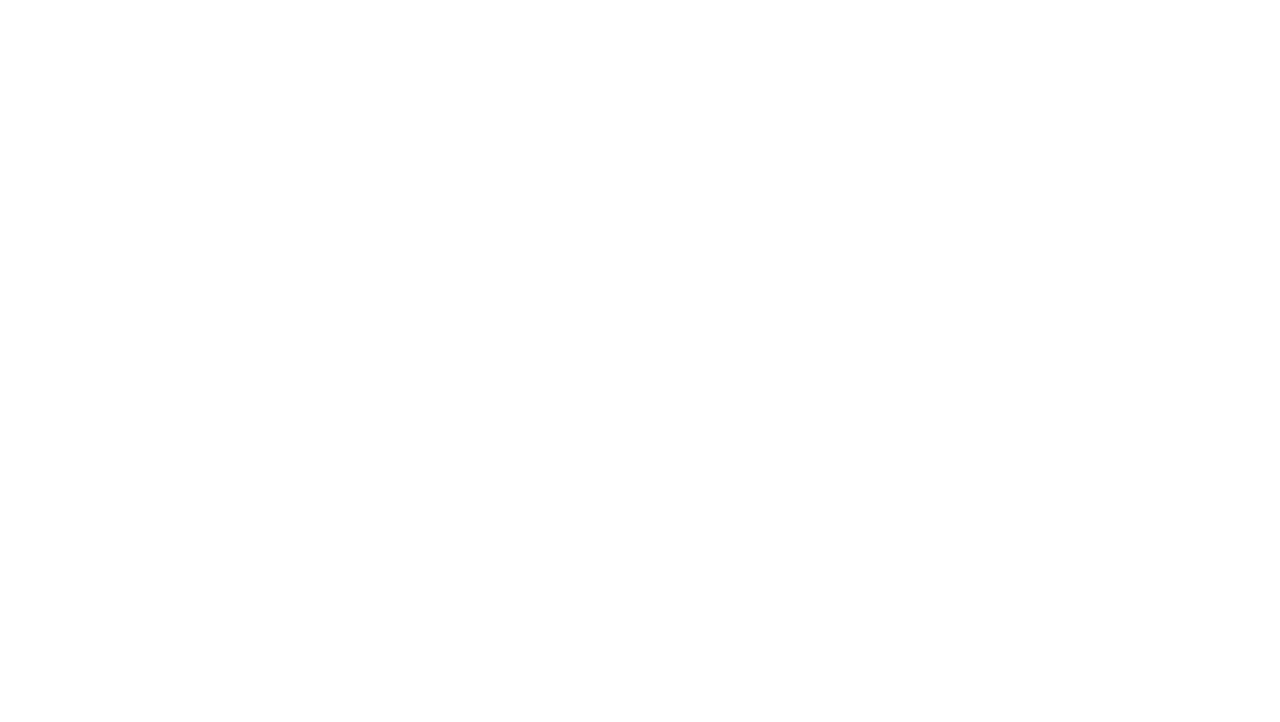
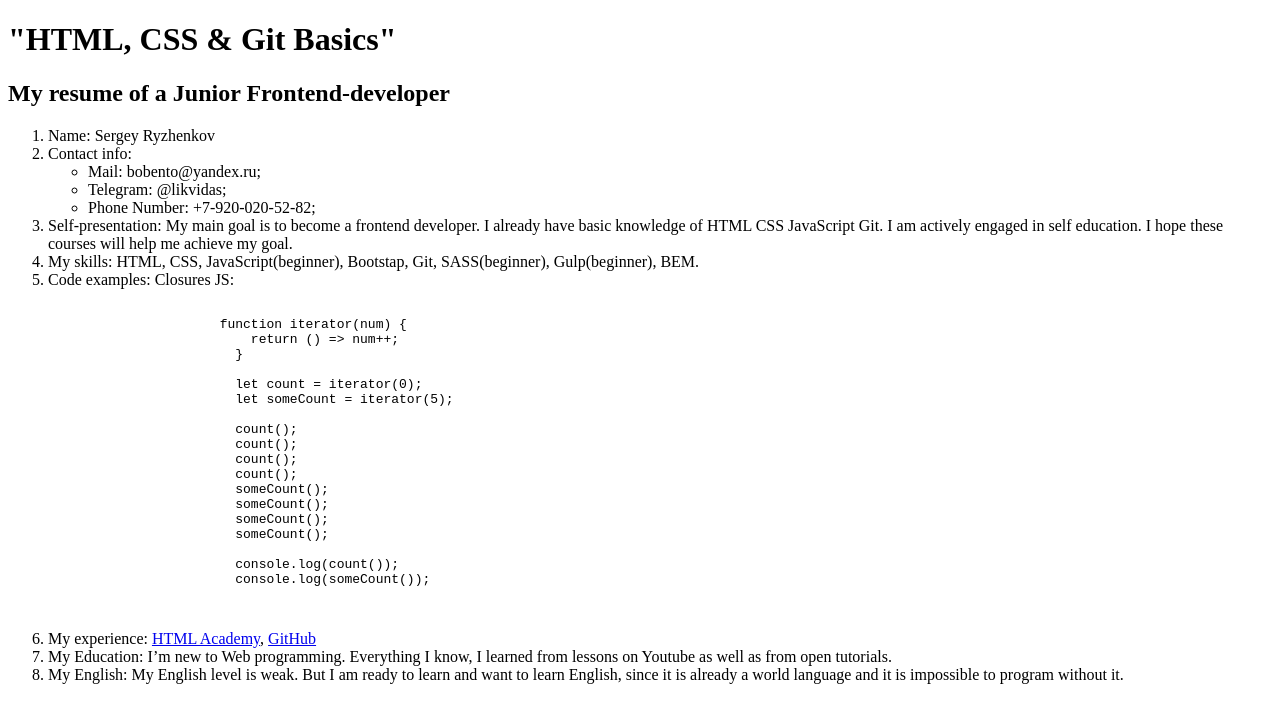
Before and after one commit to Likvidas/rsschool-cv, a plain HTML site: page index.html in a window 1280 px wide. Drawn offline with Linux system fonts and the light colour scheme.

Commit message:
feat: add page layout

```diff
--- a/index.html
+++ b/index.html
@@ -5,5 +5,90 @@
     <meta name="viewport" content="width=device-width, initial-scale=1.0" />
     <title>RSSchool-cv</title>
   </head>
-  <body></body>
+  <body>
+    <div class="container">
+      <header class="header">
+        <h1 class="header-title">"HTML, CSS & Git Basics"</h1>
+      </header>
+      <!-- /.header -->
+      <main class="main">
+        <h2 class="main-header">My resume of a Junior Frontend-developer</h2>
+        <ol class="main-list">
+          <li class="list__item">
+            <span class="bold">Name:</span> Sergey Ryzhenkov
+          </li>
+          <!-- /.list__item -->
+          <li class="list__item">
+            <span class="bold">Contact info:</span>
+            <ul>
+              <li>Mail: bobento@yandex.ru;</li>
+              <li>Telegram: @likvidas;</li>
+              <li>Phone Number: +7-920-020-52-82;</li>
+            </ul>
+          </li>
+          <!-- /.list__item -->
+          <li class="list__item">
+            <span class="bold">Self-presentation:</span> My main goal is to
+            become a frontend developer. I already have basic knowledge of HTML
+            CSS JavaScript Git. I am actively engaged in self education. I hope
+            these courses will help me achieve my goal.
+          </li>
+          <!-- /.list__item -->
+          <li class="list__item">
+            <span class="bold">My skills:</span> HTML, CSS,
+            JavaScript(beginner), Bootstap, Git, SASS(beginner), Gulp(beginner),
+            BEM.
+          </li>
+          <!-- /.list__item -->
+          <li class="list__item">
+            <span class="bold">Code examples:</span> Closures JS:
+            <pre>
+                  <code>
+                      function iterator(num) {
+                          return () => num++;
+                        }
+
+                        let count = iterator(0);
+                        let someCount = iterator(5);
+
+                        count();
+                        count();
+                        count();
+                        count();
+                        someCount();
+                        someCount();
+                        someCount();
+                        someCount();
+
+                        console.log(count());
+                        console.log(someCount());
+                  </code>
+              </pre>
+          </li>
+          <!-- /.list__item -->
+          <li class="list__item">
+            <span class="bold">My experience:</span>
+            <a href="https://htmlacademy.ru/profile/id1361487">HTML Academy</a>,
+            <a href="https://github.com/Likvidas">GitHub</a>
+          </li>
+          <!-- /.list__item -->
+          <li class="list__item">
+            <span class="bold">My Education:</span> I’m new to Web programming.
+            Everything I know, I learned from lessons on Youtube as well as from
+            open tutorials.
+          </li>
+          <!-- /.list__item -->
+          <li class="list__item">
+            <span class="bold">My English:</span> My English level is weak. But
+            I am ready to learn and want to learn English, since it is already a
+            world language and it is impossible to program without it.
+          </li>
+          <!-- /.list__item -->
+        </ol>
+        <!-- /.main-list -->
+      </main>
+      <!-- /.main -->
+    </div>
+    <!-- /.container -->
+  </body>
 </html>
```
